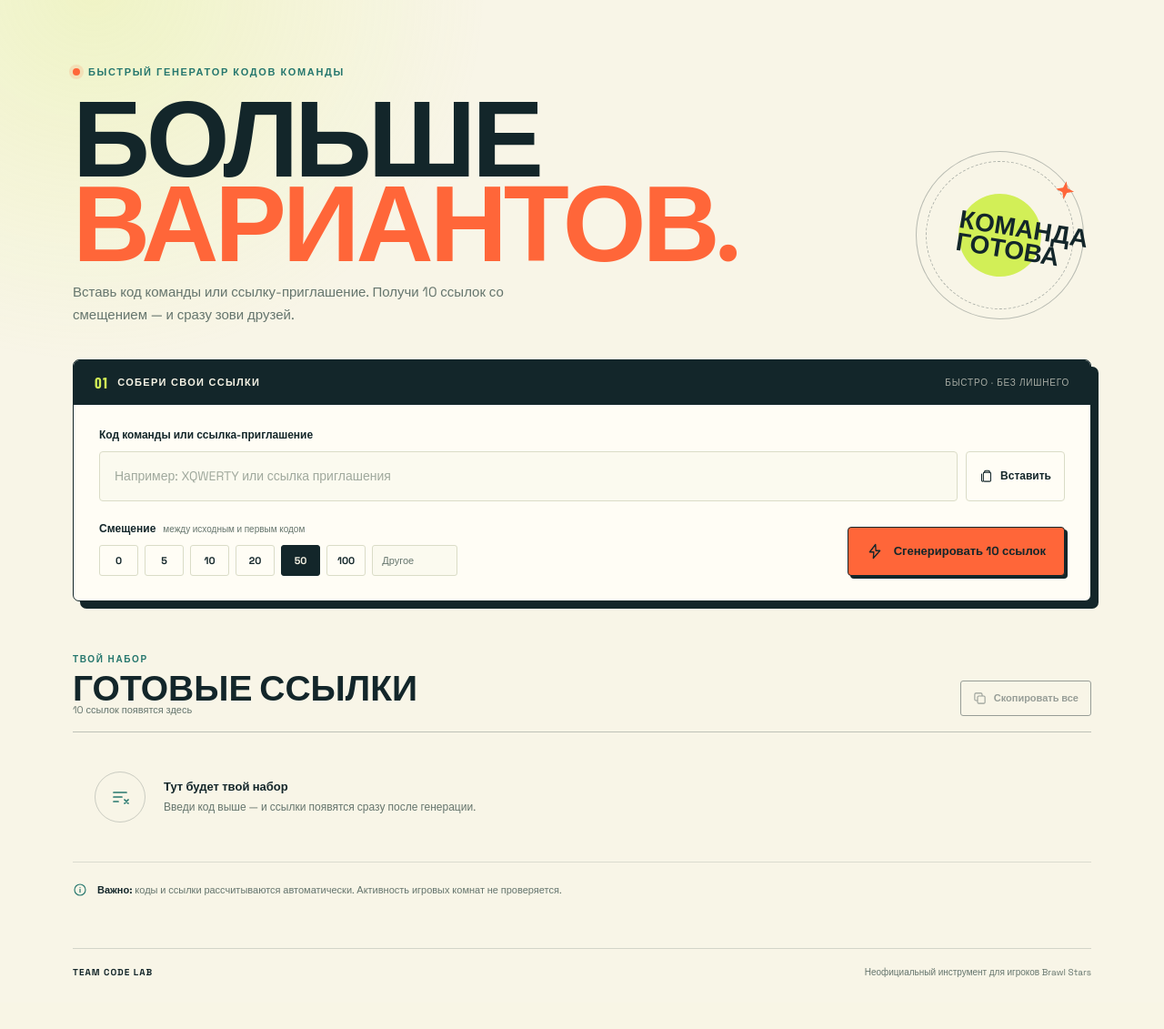
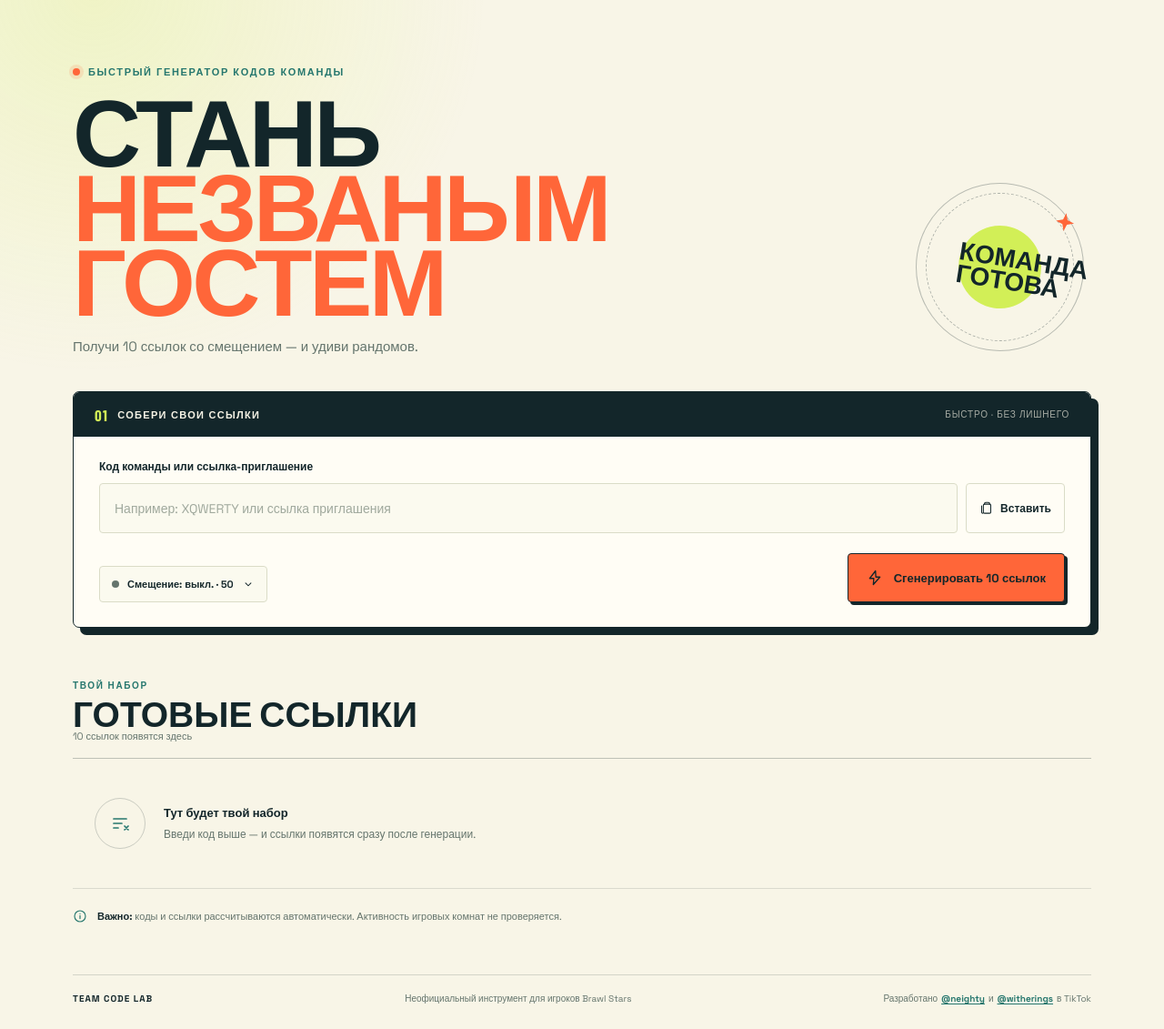
Before and after one commit to witherings/botrooms, a Flask app: page / in a window 1280 px wide. Shown: the part 82-1213 px from the top of the page at 91% size. Before the commit the page ends 1156 px from the top, so only its background shows below. Run offline with Flask 3, Linux system fonts and the light colour scheme; some web fonts are replaced.

Commit message:
Update site frontend assets and index template
Replit-Commit-Author: Agent

```diff
--- a/site/static/app.js
+++ b/site/static/app.js
@@ -2,9 +2,9 @@
   const copy = {
     ru: {
       eyebrow: "БЫСТРЫЙ ГЕНЕРАТОР КОДОВ КОМАНДЫ",
-      titleA: "БОЛЬШЕ",
-      titleB: "ВАРИАНТОВ.",
-      heroCopy: "Вставь код команды или ссылку-приглашение. Получи 10 ссылок со смещением — и сразу зови друзей.",
+      titleA: "СТАНЬ",
+      titleB: "НЕЗВАНЫМ ГОСТЕМ",
+      heroCopy: "Получи 10 ссылок со смещением — и удиви рандомов.",
       stamp: "КОМАНДА<br>ГОТОВА",
       generatorTitle: "СОБЕРИ СВОИ ССЫЛКИ",
       barNote: "БЫСТРО · БЕЗ ЛИШНЕГО",
@@ -15,6 +15,8 @@
       offsetLabel: "Смещение",
       offsetHint: "между исходным и первым кодом",
       offsetAria: "Смещение",
+      offsetOff: "Смещение: выкл. · 50",
+      offsetOn: "Смещение: вкл.",
       customOffset: "Другое",
       generate: "Сгенерировать 10 ссылок",
       generating: "Считаем коды",
@@ -22,12 +24,14 @@
       resultsTitle: "ГОТОВЫЕ ССЫЛКИ",
       resultsMeta: "10 ссылок появятся здесь",
       loadingMeta: "Готовим 10 ссылок…",
-      copyAll: "Скопировать все",
       emptyTitle: "Тут будет твой набор",
       emptyCopy: "Введи код выше — и ссылки появятся сразу после генерации.",
       noteLead: "Важно:",
       noteText: "коды и ссылки рассчитываются автоматически. Активность игровых комнат не проверяется.",
       footerNote: "Неофициальный инструмент для игроков Brawl Stars",
+      creditsLead: "Разработано",
+      creditsAnd: "и",
+      creditsOn: "в TikTok",
       soundOn: "Звук вкл.",
       soundOff: "Звук выкл.",
       soundEnable: "Включить звук",
@@ -41,8 +45,6 @@
       generated: "Готово: создано 10 ссылок.",
       copiedCode: "Код команды {code} скопирован.",
       copiedInvite: "Ссылка приглашения {code} скопирована.",
-      copiedAll: "Все 10 ссылок скопированы.",
-      clipboardError: "Не удалось скопировать. Проверь разрешения браузера.",
       invalidOffset: "Смещение должно быть целым числом от 0 до 10000.",
       retry: "Повторить",
       networkError: "Не удалось связаться с генератором. Попробуй ещё раз.",
@@ -50,9 +52,9 @@
     },
     en: {
       eyebrow: "QUICK TEAM CODE GENERATOR",
-      titleA: "MORE",
-      titleB: "WAYS IN.",
-      heroCopy: "Paste a team code or invite link. Get 10 offset invite links, then bring your crew straight in.",
+      titleA: "BE",
+      titleB: "THE UNINVITED GUEST",
+      heroCopy: "Get 10 invite links with an offset — and surprise some randoms.",
       stamp: "SQUAD<br>READY",
       generatorTitle: "BUILD YOUR INVITE SET",
       barNote: "FAST · NO FUSS",
@@ -63,6 +65,8 @@
       offsetLabel: "Offset",
       offsetHint: "between the original and first code",
       offsetAria: "Offset",
+      offsetOff: "Offset: off · 50",
+      offsetOn: "Offset: on",
       customOffset: "Custom",
       generate: "Generate 10 invite links",
       generating: "Calculating codes",
@@ -70,12 +74,14 @@
       resultsTitle: "INVITE LINKS",
       resultsMeta: "Your 10 links will show up here",
       loadingMeta: "Preparing 10 invite links…",
-      copyAll: "Copy all",
       emptyTitle: "Your set will land here",
       emptyCopy: "Enter a code above and your invite links will appear as soon as they are ready.",
       noteLead: "Heads up:",
       noteText: "codes and links are calculated automatically. Active game rooms are not checked.",
       footerNote: "An unofficial tool for Brawl Stars players",
+      creditsLead: "Built by",
+      creditsAnd: "and",
+      creditsOn: "on TikTok",
       soundOn: "Sound on",
       soundOff: "Sound off",
       soundEnable: "Enable sound",
@@ -89,8 +95,6 @@
       generated: "Done: 10 invite links are ready.",
       copiedCode: "Team code {code} copied.",
       copiedInvite: "Invite link for {code} copied.",
-      copiedAll: "All 10 invite links copied.",
-      clipboardError: "Could not copy. Check your browser permissions.",
       invalidOffset: "Offset must be a whole number from 0 to 10000.",
       retry: "Try again",
       networkError: "Could not reach the generator. Please try again.",
@@ -101,19 +105,22 @@
   const form = document.getElementById("generator-form");
   const input = document.getElementById("team-input");
   const customOffset = document.getElementById("custom-offset");
+  const offsetToggle = document.getElementById("offset-toggle");
+  const offsetToggleLabel = document.getElementById("offset-toggle-label");
+  const offsetEditor = document.getElementById("offset-editor");
   const generateButton = document.getElementById("generate-button");
   const generateLabel = document.getElementById("generate-label");
   const feedback = document.getElementById("feedback");
   const resultList = document.getElementById("result-list");
   const resultPlaceholder = document.getElementById("result-placeholder");
   const resultsMeta = document.getElementById("results-meta");
-  const copyAllButton = document.getElementById("copy-all");
   const pasteButton = document.getElementById("paste-button");
   const soundToggle = document.getElementById("sound-toggle");
   const soundLabel = document.getElementById("sound-label");
   const languageButtons = [...document.querySelectorAll("[data-language]")];
   const offsetButtons = [...document.querySelectorAll("[data-offset]")];
   let language = "ru";
+  let offsetEnabled = false;
   let generatedResults = [];
   let soundsEnabled = false;
   let audioContext = null;
@@ -130,7 +137,7 @@
   function setLanguage(nextLanguage) {
     language = nextLanguage === "en" ? "en" : "ru";
     document.documentElement.lang = language;
-    document.title = language === "ru" ? "Team Code Lab — Brawl Stars" : "Team Code Lab — Brawl Stars";
+    document.title = language === "ru" ? "Стань незваным гостем — Team Code Lab" : "Be the uninvited guest — Team Code Lab";
     document.querySelectorAll("[data-i18n]").forEach((element) => {
       const key = element.dataset.i18n;
       if (copy[language][key]) element.innerHTML = copy[language][key];
@@ -140,6 +147,7 @@
     customOffset.setAttribute("aria-label", tr("customOffset"));
     document.querySelector(".language-switch").setAttribute("aria-label", tr("soundGroup"));
     document.querySelector(".offset-options").setAttribute("aria-label", tr("offsetAria"));
+    updateOffsetControl();
     generateLabel.textContent = isGenerating ? tr("generating") : tr("generate");
     if (isGenerating) resultsMeta.textContent = tr("loadingMeta");
     languageButtons.forEach((button) => {
@@ -159,6 +167,13 @@
     icon.innerHTML = soundsEnabled
       ? '<path d="M11 5 6 9H3v6h3l5 4V5Z" stroke="currentColor" stroke-width="1.7" stroke-linejoin="round"/><path d="M16 9a5 5 0 0 1 0 6M19 6a9 9 0 0 1 0 12" stroke="currentColor" stroke-width="1.7" stroke-linecap="round"/>'
       : '<path d="M11 5 6 9H3v6h3l5 4V5Z" stroke="currentColor" stroke-width="1.7" stroke-linejoin="round"/><path d="M16 9a5 5 0 0 1 0 6" stroke="currentColor" stroke-width="1.7" stroke-linecap="round"/><path d="m17 4 4 4m0-4-4 4" stroke="currentColor" stroke-width="1.7" stroke-linecap="round"/>';
+  }
+
+  function updateOffsetControl() {
+    offsetToggleLabel.textContent = tr(offsetEnabled ? "offsetOn" : "offsetOff");
+    offsetToggle.setAttribute("aria-expanded", String(offsetEnabled));
+    offsetToggle.setAttribute("aria-pressed", String(offsetEnabled));
+    offsetEditor.hidden = !offsetEnabled;
   }
 
   function playTone(kind = "success") {
@@ -208,6 +223,7 @@
   }
 
   function currentOffset() {
+    if (!offsetEnabled) return 50;
     if (!customOffset.value.trim()) {
       return Number(offsetButtons.find((button) => button.getAttribute("aria-pressed") === "true")?.dataset.offset ?? 50);
     }
@@ -221,7 +237,6 @@
     generatedResults = [];
     resultList.replaceChildren();
     resultPlaceholder.hidden = false;
-    copyAllButton.disabled = true;
     resultsMeta.textContent = tr("resultsMeta");
   }
 
@@ -245,7 +260,6 @@
     resultList.replaceChildren();
     resultPlaceholder.hidden = true;
     resultsMeta.textContent = tr("offsetMeta", { base: baseCode, offset });
-    copyAllButton.disabled = results.length === 0;
     results.forEach((result, position) => {
       const row = document.createElement("article");
       row.className = "result-row";
@@ -366,11 +380,16 @@
     if (soundsEnabled) playTone();
   });
 
-  copyAllButton.addEventListener("click", async () => {
-    if (!generatedResults.length) return;
-    const ok = await writeClipboard(generatedResults.map((result) => result.inviteUrl).join("\n"));
-    showFeedback(ok ? tr("copiedAll") : tr("clipboardError"), ok ? "success" : "error");
-    if (ok) playTone();
+  offsetToggle.addEventListener("click", () => {
+    offsetEnabled = !offsetEnabled;
+    if (!offsetEnabled) {
+      offsetButtons.forEach((button) => {
+        button.setAttribute("aria-pressed", String(button.dataset.offset === "50"));
+      });
+      customOffset.value = "";
+    }
+    updateOffsetControl();
+    clearFeedback();
   });
 
   form.addEventListener("submit", async (event) => {
--- a/site/static/style.css
+++ b/site/static/style.css
@@ -83,7 +83,7 @@ button:focus-visible, input:focus-visible, a:focus-visible {
 }
 .eyebrow-dot { width: 8px; height: 8px; border-radius: 50%; background: rgb(var(--orange)); box-shadow: 0 0 0 4px rgba(255, 102, 57, .15); }
 h1 {
-  max-width: 750px; margin: 0; font-family: var(--display); font-size: clamp(64px, 9.5vw, 118px);
+  max-width: 750px; margin: 0; font-family: var(--display); font-size: clamp(66px, 8.5vw, 104px);
   font-weight: 900; line-height: .79; letter-spacing: -.035em; text-transform: uppercase;
 }
 h1 .accent { color: rgb(var(--orange)); }
@@ -131,7 +131,21 @@ h1 .accent { color: rgb(var(--orange)); }
 .paste-button:hover { background: rgb(var(--lime)); transform: translateY(-1px); }
 .paste-button svg { width: 15px; height: 15px; }
 .form-lower { display: flex; align-items: end; justify-content: space-between; gap: 24px; margin-top: 22px; }
+.offset-controls { display: grid; justify-items: start; gap: 10px; min-width: 0; }
+.offset-toggle {
+  display: inline-flex; align-items: center; gap: 9px; min-height: 40px; padding: 0 13px;
+  border: 1px solid rgb(var(--line)); border-radius: 4px; color: rgb(var(--ink));
+  background: #fbfaef; font-size: 11px; font-weight: 700; cursor: pointer;
+  transition: border-color .15s ease, background .15s ease, transform .15s ease;
+}
+.offset-toggle:hover { border-color: rgb(var(--ink)); transform: translateY(-1px); }
+.offset-toggle[aria-pressed="true"] { border-color: rgb(var(--ink)); background: rgb(var(--lime)); }
+.offset-toggle-dot { width: 8px; height: 8px; flex: 0 0 auto; border-radius: 50%; background: rgb(var(--muted)); }
+.offset-toggle[aria-pressed="true"] .offset-toggle-dot { background: rgb(var(--teal)); }
+.offset-toggle svg { width: 14px; height: 14px; transition: transform .15s ease; }
+.offset-toggle[aria-expanded="true"] svg { transform: rotate(180deg); }
 .offset-field { min-width: 0; }
+.offset-field[hidden] { display: none; }
 .offset-label-row { display: flex; align-items: baseline; gap: 8px; }
 .offset-hint { color: rgb(var(--muted)); font-size: 10px; }
 .offset-options { display: flex; flex-wrap: wrap; gap: 7px; }
@@ -187,14 +201,6 @@ h1 .accent { color: rgb(var(--orange)); }
 .results-kicker { margin: 0 0 5px; color: rgb(var(--teal)); font-size: 10px; font-weight: 700; letter-spacing: .16em; text-transform: uppercase; }
 .results-title { margin: 0; font-family: var(--display); font-size: 39px; line-height: .95; font-weight: 800; text-transform: uppercase; }
 .results-meta { color: rgb(var(--muted)); font-size: 11px; }
-.copy-all {
-  display: inline-flex; align-items: center; gap: 8px; height: 39px; padding: 0 13px;
-  border: 1px solid rgb(var(--ink)); border-radius: 3px; color: rgb(var(--ink)); background: transparent;
-  font-size: 11px; font-weight: 700; cursor: pointer; transition: transform .15s ease;
-}
-.copy-all:hover:not(:disabled) { color: rgb(var(--paper)); background: rgb(var(--ink)); }
-.copy-all:disabled { opacity: .42; cursor: not-allowed; }
-.copy-all svg { width: 15px; height: 15px; }
 .result-list { display: grid; grid-template-columns: 1fr 1fr; column-gap: 28px; }
 .skeleton-row {
   display: grid; grid-template-columns: 29px minmax(0, 1fr) 64px; align-items: center; gap: 13px;
@@ -243,11 +249,14 @@ h1 .accent { color: rgb(var(--orange)); }
 .note-strip svg { flex: 0 0 auto; width: 16px; height: 16px; color: rgb(var(--teal)); }
 .note-strip strong { color: rgb(var(--ink)); }
 .footer {
-  display: flex; align-items: center; justify-content: space-between; gap: 15px;
+  display: flex; align-items: center; justify-content: space-between; flex-wrap: wrap; gap: 12px 20px;
   margin-top: 55px; padding: 19px 0 27px; border-top: 1px solid rgba(19, 38, 42, .16);
   color: rgb(var(--muted)); font-size: 10px;
 }
 .footer-mark { color: rgb(var(--ink)); font-weight: 700; letter-spacing: .1em; text-transform: uppercase; }
+.footer-credit { display: inline-flex; flex-wrap: wrap; align-items: center; gap: 4px; }
+.footer-credit a { color: rgb(var(--teal)); font-weight: 700; text-decoration-thickness: 1px; text-underline-offset: 2px; }
+.footer-credit a:hover { color: rgb(var(--ink)); }
 
 @media (min-width: 900px) {
   .sound-label { display: inline; }
@@ -257,7 +266,7 @@ h1 .accent { color: rgb(var(--orange)); }
   .page-shell { width: min(100% - 36px, 590px); }
   .topbar { min-height: 70px; }
   .hero { grid-template-columns: 1fr; gap: 20px; padding: 49px 0 29px; }
-  h1 { font-size: clamp(69px, 15vw, 105px); }
+  h1 { font-size: clamp(48px, 12vw, 82px); }
   .hero-copy { max-width: 430px; font-size: 14px; }
   .orbit-stamp { display: none; }
   .orbit-stamp::before { inset: 6px; }
@@ -279,7 +288,7 @@ h1 .accent { color: rgb(var(--orange)); }
   .sound-toggle { width: 36px; padding: 0; }
   .hero { padding-top: 42px; }
   .orbit-stamp { top: 145px; right: 10px; }
-  h1 { font-size: clamp(62px, 17vw, 78px); }
+  h1 { font-size: clamp(40px, 11.5vw, 54px); }
   .hero-copy { max-width: 285px; margin-top: 19px; font-size: 13px; }
   .generator { box-shadow: 5px 5px 0 rgb(var(--ink)); }
   .generator-bar { padding: 0 14px; }
@@ -294,13 +303,12 @@ h1 .accent { color: rgb(var(--orange)); }
   .results-head { align-items: start; }
   .results-title { font-size: 33px; }
   .results-meta { max-width: 80px; text-align: right; line-height: 1.4; }
-  .copy-all { height: 36px; padding: 0 9px; font-size: 10px; }
   .result-row { grid-template-columns: 23px minmax(0, 1fr) auto; gap: 8px; }
   .result-actions { gap: 4px; }
   .open-action { width: 34px; padding: 0; font-size: 0; }
   .open-action svg { width: 16px; height: 16px; }
   .result-placeholder { padding: 19px 12px; }
-  .footer { font-size: 9px; }
+  .footer { align-items: flex-start; flex-direction: column; gap: 8px; font-size: 9px; }
 }
 @media (prefers-reduced-motion: reduce) {
   *, *::before, *::after { scroll-behavior: auto !important; animation-duration: .01ms !important; animation-iteration-count: 1 !important; transition-duration: .01ms !important; }
--- a/site/templates/index.html
+++ b/site/templates/index.html
@@ -4,8 +4,8 @@
   <meta charset="utf-8">
   <meta name="viewport" content="width=device-width, initial-scale=1">
   <meta name="theme-color" content="#f8f5e7">
-  <meta name="description" content="Generate a quick set of Brawl Stars team invite links from a team code.">
-  <title>Team Code Lab — Brawl Stars</title>
+  <meta name="description" content="Введи код команды Brawl Stars и получи 10 приглашений. Смещение по умолчанию — 50.">
+  <title>Стань незваным гостем — Team Code Lab</title>
   <link rel="icon" type="image/svg+xml" href="{{ url_for('static', filename='favicon.svg') }}">
   <link rel="stylesheet" href="{{ url_for('static', filename='style.css') }}">
   <script src="{{ url_for('static', filename='app.js') }}" defer></script>
@@ -35,8 +35,8 @@
       <section class="hero" aria-labelledby="page-title">
         <div>
           <p class="eyebrow"><span class="eyebrow-dot" aria-hidden="true"></span><span data-i18n="eyebrow">БЫСТРЫЙ ГЕНЕРАТОР КОДОВ КОМАНДЫ</span></p>
-          <h1 id="page-title"><span data-i18n="titleA">БОЛЬШЕ</span><br><span class="accent" data-i18n="titleB">ВАРИАНТОВ.</span></h1>
-          <p class="hero-copy" data-i18n="heroCopy">Вставь код команды или ссылку-приглашение. Получи 10 ссылок со смещением — и сразу зови друзей.</p>
+          <h1 id="page-title"><span data-i18n="titleA">СТАНЬ</span><br><span class="accent" data-i18n="titleB">НЕЗВАНЫМ ГОСТЕМ</span></h1>
+          <p class="hero-copy" data-i18n="heroCopy">Получи 10 ссылок со смещением — и удиви рандомов.</p>
         </div>
         <div class="orbit-stamp" aria-hidden="true">
           <svg class="stamp-star" viewBox="0 0 24 24" fill="currentColor"><path d="m12 1.5 2.6 7.9 7.9 2.6-7.9 2.6-2.6 7.9-2.6-7.9-7.9-2.6 7.9-2.6L12 1.5Z"/></svg>
@@ -60,7 +60,13 @@
               </button>
             </div>
             <div class="form-lower">
-              <div class="offset-field">
+              <div class="offset-controls">
+                <button class="offset-toggle" id="offset-toggle" type="button" aria-controls="offset-editor" aria-expanded="false" aria-pressed="false">
+                  <span class="offset-toggle-dot" aria-hidden="true"></span>
+                  <span id="offset-toggle-label">Смещение: выкл. · 50</span>
+                  <svg viewBox="0 0 24 24" fill="none" aria-hidden="true"><path d="m7 10 5 5 5-5" stroke="currentColor" stroke-width="1.8" stroke-linecap="round" stroke-linejoin="round"/></svg>
+                </button>
+                <div class="offset-field" id="offset-editor" hidden>
                   <div class="offset-label-row">
                     <span class="field-label" data-i18n="offsetLabel">Смещение</span>
                     <span class="offset-hint" data-i18n="offsetHint">между исходным и первым кодом</span>
@@ -73,6 +79,7 @@
                     <button class="offset-chip" type="button" data-offset="50" aria-pressed="true">50</button>
                     <button class="offset-chip" type="button" data-offset="100" aria-pressed="false">100</button>
                     <input class="custom-offset" id="custom-offset" type="number" min="0" max="10000" step="1" inputmode="numeric" aria-label="Custom offset" placeholder="Custom">
+                  </div>
                 </div>
               </div>
               <button class="generate-button" id="generate-button" type="submit">
@@ -93,10 +100,6 @@
             <h2 class="results-title" id="results-title" data-i18n="resultsTitle">ГОТОВЫЕ ССЫЛКИ</h2>
             <div class="results-meta" id="results-meta" data-i18n="resultsMeta">10 ссылок появятся здесь</div>
           </div>
-          <button class="copy-all" id="copy-all" type="button" disabled>
-            <svg viewBox="0 0 24 24" fill="none" aria-hidden="true"><rect x="8" y="8" width="13" height="13" rx="2" stroke="currentColor" stroke-width="1.7"/><path d="M16 8V5a2 2 0 0 0-2-2H5a2 2 0 0 0-2 2v9a2 2 0 0 0 2 2h3" stroke="currentColor" stroke-width="1.7"/></svg>
-            <span data-i18n="copyAll">Скопировать все</span>
-          </button>
         </div>
         <div class="results-area" id="results-area">
           <div class="result-placeholder" id="result-placeholder">
@@ -117,6 +120,12 @@
     <footer class="footer">
       <span class="footer-mark">TEAM CODE LAB</span>
       <span data-i18n="footerNote">Неофициальный инструмент для игроков Brawl Stars</span>
+      <span class="footer-credit"><span data-i18n="creditsLead">Разработано</span>
+        <a href="https://www.tiktok.com/@neighty" target="_blank" rel="noopener noreferrer">@neighty</a>
+        <span data-i18n="creditsAnd">и</span>
+        <a href="https://www.tiktok.com/@witherings" target="_blank" rel="noopener noreferrer">@witherings</a>
+        <span data-i18n="creditsOn">в TikTok</span>
+      </span>
     </footer>
   </div>
 </body>
```
Lines whose indentation alone changed are shown as unchanged.
